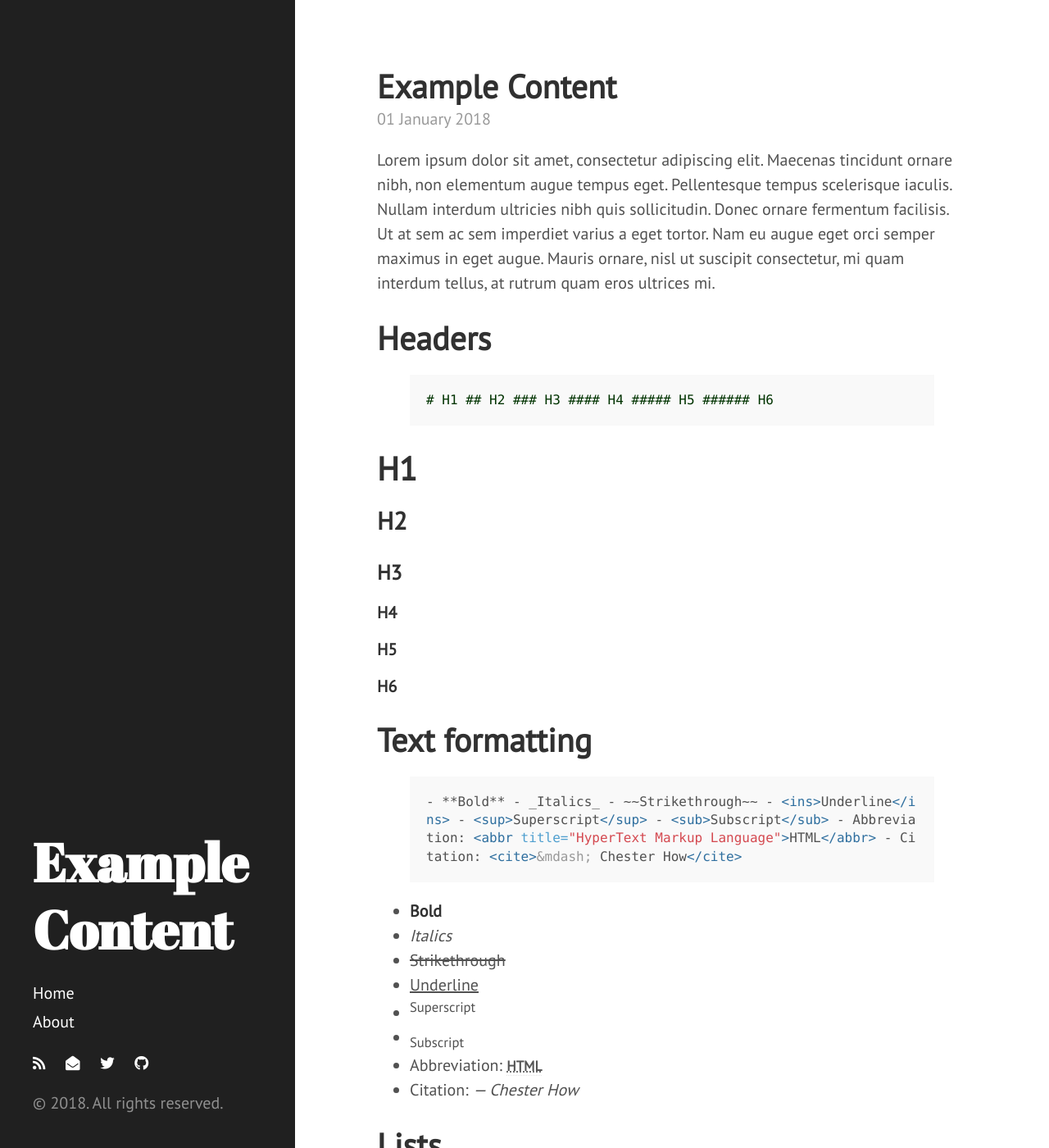
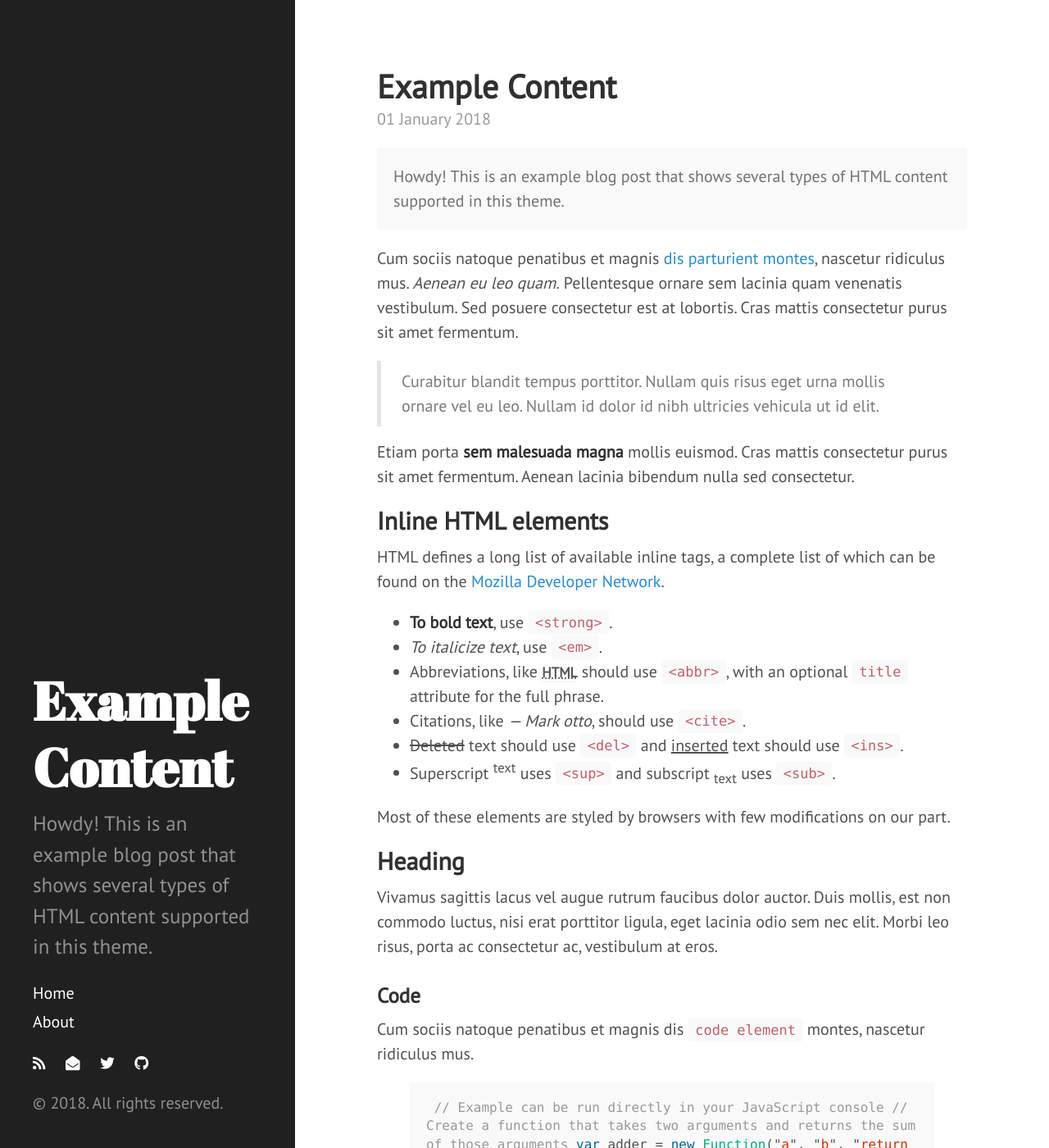
Before and after one commit to valentineus/popov.link, a Jekyll site: the page built from _posts/2018-01-01-example-content.md, in a window 1280 px wide and 1400 px high. Shown: the whole window at 82% size. Built offline with Jekyll 4.4.1, drawn with Linux system fonts in a browser that asks for light colours; nearby versions of some CDN libraries; comment, search, counter and statistics services are not loaded; some of the changed text lies outside the part shown.

Commit message:
Example of a post
Signed-off-by: Valentin Popov <valentineus@gmail.com>

```diff
--- a/_posts/2018-01-01-example-content.md
+++ b/_posts/2018-01-01-example-content.md
@@ -1,137 +1,170 @@
 ---
-layout:   post
-comments: true
-title:    "Example Content"
-author:   "Valentin Popov"
+description: "Howdy! This is an example blog post that shows several types of HTML content supported in this theme."
+title: "Example Content"
+layout: post
 ---
 
-Lorem ipsum dolor sit amet, consectetur adipiscing elit. Maecenas tincidunt ornare nibh, non elementum augue tempus eget. Pellentesque tempus scelerisque iaculis. Nullam interdum ultricies nibh quis sollicitudin. Donec ornare fermentum facilisis. Ut at sem ac sem imperdiet varius a eget tortor. Nam eu augue eget orci semper maximus in eget augue. Mauris ornare, nisl ut suscipit consectetur, mi quam interdum tellus, at rutrum quam eros ultrices mi.
+<div class="message">
+    {{ page.description | smartify | strip_html | normalize_whitespace }}
+</div>
 
-# Headers
-{% highlight markdown %}
-# H1
-## H2
-### H3
-#### H4
-##### H5
-###### H6
+Cum sociis natoque penatibus et magnis <a href="#">dis parturient montes</a>, nascetur ridiculus mus.
+*Aenean eu leo quam.*
+Pellentesque ornare sem lacinia quam venenatis vestibulum.
+Sed posuere consectetur est at lobortis.
+Cras mattis consectetur purus sit amet fermentum.
+
+> Curabitur blandit tempus porttitor.
+Nullam quis risus eget urna mollis ornare vel eu leo.
+Nullam id dolor id nibh ultricies vehicula ut id elit.
+
+Etiam porta **sem malesuada magna** mollis euismod.
+Cras mattis consectetur purus sit amet fermentum.
+Aenean lacinia bibendum nulla sed consectetur.
+
+## Inline HTML elements
+
+HTML defines a long list of available inline tags, a complete list of which can be found on the
+[Mozilla Developer Network](https://developer.mozilla.org/en-US/docs/Web/HTML/Element).
+
+- **To bold text**, use `<strong>`.
+- *To italicize text*, use `<em>`.
+- Abbreviations, like <abbr title="HyperText Markup Langage">HTML</abbr> should use `<abbr>`, with an optional `title` attribute for the full phrase.
+- Citations, like <cite>&mdash; Mark otto</cite>, should use `<cite>`.
+- <del>Deleted</del> text should use `<del>` and <ins>inserted</ins> text should use `<ins>`.
+- Superscript <sup>text</sup> uses `<sup>` and subscript <sub>text</sub> uses `<sub>`.
+
+Most of these elements are styled by browsers with few modifications on our part.
+
+## Heading
+
+Vivamus sagittis lacus vel augue rutrum faucibus dolor auctor.
+Duis mollis, est non commodo luctus, nisi erat porttitor ligula, eget lacinia odio sem nec elit.
+Morbi leo risus, porta ac consectetur ac, vestibulum at eros.
+
+### Code
+
+Cum sociis natoque penatibus et magnis dis `code element` montes, nascetur ridiculus mus.
+
+{% highlight js %}
+    // Example can be run directly in your JavaScript console
+
+    // Create a function that takes two arguments and returns the sum of those arguments
+    var adder = new Function("a", "b", "return a + b");
+
+    // Call the function
+    adder(2, 6);
+    // > 8
 {% endhighlight %}
 
-# H1
-## H2
-### H3
-#### H4
-##### H5
-###### H6
+Aenean lacinia bibendum nulla sed consectetur.
+Etiam porta sem malesuada magna mollis euismod.
+Fusce dapibus, tellus ac cursus commodo, tortor mauris condimentum nibh, ut fermentum massa.
 
-# Text formatting
-{% highlight markdown %}
-- **Bold**
-- _Italics_
-- ~~Strikethrough~~
-- <ins>Underline</ins>
-- <sup>Superscript</sup>
-- <sub>Subscript</sub>
-- Abbreviation: <abbr title="HyperText Markup Language">HTML</abbr>
-- Citation: <cite>&mdash; Chester How</cite>
-{% endhighlight %}
+### Gists via GitHub Pages
 
-- **Bold**
-- _Italics_
-- ~~Strikethrough~~
-- <ins>Underline</ins>
-- <sup>Superscript</sup>
-- <sub>Subscript</sub>
-- Abbreviation: <abbr title="HyperText Markup Language">HTML</abbr>
-- Citation: <cite>&mdash; Chester How</cite>
+Vestibulum id ligula porta felis euismod semper.
+Nullam quis risus eget urna mollis ornare vel eu leo.
+Donec sed odio dui.
 
-# Lists
-{% highlight markdown %}
-1. Ordered list item 1
-2. Ordered list item 2
-3. Ordered list item 3
+{% gist 5555251 gist.md %}
 
-* Unordered list item 1
-* Unordered list item 2
-* Unordered list item 3
-{% endhighlight %}
+Aenean eu leo quam.
+Pellentesque ornare sem lacinia quam venenatis vestibulum.
+Nullam quis risus eget urna mollis ornare vel eu leo.
+Cum sociis natoque penatibus et magnis dis parturient montes, nascetur ridiculus mus.
+Donec sed odio dui.
+Vestibulum id ligula porta felis euismod semper.
 
-1. Ordered list item 1
-2. Ordered list item 2
-3. Ordered list item 3
+### Lists
 
-* Unordered list item 1
-* Unordered list item 2
-* Unordered list item 3
+Cum sociis natoque penatibus et magnis dis parturient montes, nascetur ridiculus mus.
+Aenean lacinia bibendum nulla sed consectetur.
+Etiam porta sem malesuada magna mollis euismod.
+Fusce dapibus, tellus ac cursus commodo, tortor mauris condimentum nibh, ut fermentum massa justo sit amet risus.
 
-# Links
-{% highlight markdown %}
-Check out tale on [GitHub](https://github.com/chesterhow/tale).
-{% endhighlight %}
+* Praesent commodo cursus magna, vel scelerisque nisl consectetur et.
+* Donec id elit non mi porta gravida at eget metus.
+* Nulla vitae elit libero, a pharetra augue.
 
-Check out tale on [GitHub](https://github.com/chesterhow/tale).
+Donec ullamcorper nulla non metus auctor fringilla.
+Nulla vitae elit libero, a pharetra augue.
 
-# Images
-{% highlight markdown %}
-![Placeholder image](https://placehold.it/800x400 "Placeholder image")
+1. Vestibulum id ligula porta felis euismod semper.
+2. Cum sociis natoque penatibus et magnis dis parturient montes, nascetur ridiculus mus.
+3. Maecenas sed diam eget risus varius blandit sit amet non magna.
 
-![Image with caption](https://placehold.it/700x400 "Image with caption")
-_This is an image with a caption_
-{% endhighlight %}
+Cras mattis consectetur purus sit amet fermentum.
+Sed posuere consectetur est at lobortis.
 
-![Placeholder image](https://placehold.it/800x400 "Placeholder image")
+<dl>
+    <dt>HyperText Markup Language (HTML)</dt>
+    <dd>The language used to describe and define the content of a Web page</dd>
 
-![Image with caption](https://placehold.it/700x400 "Image with caption")
-_This is an image with a caption_
+    <dt>Cascading Style Sheets (CSS)</dt>
+    <dd>Used to describe the appearance of Web content</dd>
 
-# Code and Syntax Highlighting
-Use back-ticks for `inline code`. Multi-line code snippets are supported too through Pygments.
+    <dt>JavaScript (JS)</dt>
+    <dd>The programming language used to build advanced Web sites and applications</dd>
+</dl>
 
-{% highlight js %}
-// Sample javascript code
-var s = "JavaScript syntax highlighting";
-alert(s);
-{% endhighlight %}
+Integer posuere erat a ante venenatis dapibus posuere velit aliquet.
+Morbi leo risus, porta ac consectetur ac, vestibulum at eros.
+Nullam quis risus eget urna mollis ornare vel eu leo.
 
-{% highlight python %}
-# Sample python code
-s = "Python syntax highlighting"
-print s
-{% endhighlight %}
+### Images
 
-Adding `linenos` to the Pyments tag enables line numbers.
+Quisque consequat sapien eget quam rhoncus, sit amet laoreet diam tempus.
+Aliquam aliquam metus erat, a pulvinar turpis suscipit at.
 
-{% highlight js  linenos %}
-// Sample javascript code
-var s = "JavaScript syntax highlighting";
-alert(s);
-{% endhighlight %}
+![placeholder](http://placehold.it/800x400 "Large example image")
+![placeholder](http://placehold.it/400x200 "Medium example image")
+![placeholder](http://placehold.it/200x200 "Small example image")
 
-# Blockquotes
-{% highlight markdown %}
-> Curabitur blandit tempus porttitor. Nullam quis risus eget urna mollis ornare vel eu leo. Nullam id dolor id nibh ultricies vehicula ut id elit.
+### Tables
 
-{% endhighlight %}
+Aenean lacinia bibendum nulla sed consectetur.
+Lorem ipsum dolor sit amet, consectetur adipiscing elit.
 
-> Curabitur blandit tempus porttitor. Nullam quis risus eget urna mollis ornare vel eu leo. Nullam id dolor id nibh ultricies vehicula ut id elit.
+<table>
+    <thead>
+        <tr>
+            <th>Name</th>
+            <th>Upvotes</th>
+            <th>Downvotes</th>
+        </tr>
+    </thead>
+    <tfoot>
+        <tr>
+            <td>Totals</td>
+            <td>21</td>
+            <td>23</td>
+        </tr>
+    </tfoot>
+    <tbody>
+        <tr>
+            <td>Alice</td>
+            <td>10</td>
+            <td>11</td>
+        </tr>
+        <tr>
+            <td>Bob</td>
+            <td>4</td>
+            <td>3</td>
+        </tr>
+        <tr>
+            <td>Charlie</td>
+            <td>7</td>
+            <td>9</td>
+        </tr>
+    </tbody>
+</table>
 
-# Horizontal Rule & Line Break
-{% highlight markdown %}
-Use `<hr>` for horizontal rules
+Nullam id dolor id nibh ultricies vehicula ut id elit.
+Sed posuere consectetur est at lobortis.
+Nullam quis risus eget urna mollis ornare vel eu leo.
 
-<hr>
+-----
 
-and `<br>` for line breaks.
-
-<br>
-{% endhighlight %}
-
-Use `<hr>` for horizontal rules
-
-<hr>
-
-and `<br>` for line breaks.
-
-<br>
-
-_The end_
+Want to see something else added?
+<a href="https://github.com/poole/poole/issues/new">Open an issue.</a>
```
